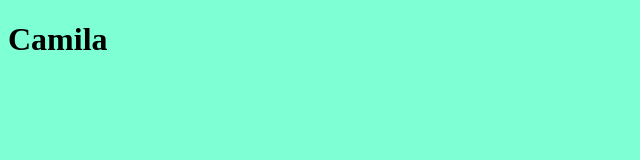
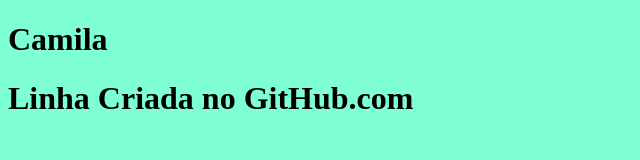
Before and after one commit to mtteine/camila, a plain HTML site: page index.html in a window 1280 px wide. Shown: the whole page, without its empty margins (0-640 px from the left). Drawn offline with Linux system fonts and the light colour scheme.

Commit message:
Update index.html

```diff
--- a/index.html
+++ b/index.html
@@ -11,5 +11,7 @@
 
     <h1> Camila  </h1>
 
+    <h1> Linha Criada no GitHub.com <h1>
+
 </body>
 </html>
```
